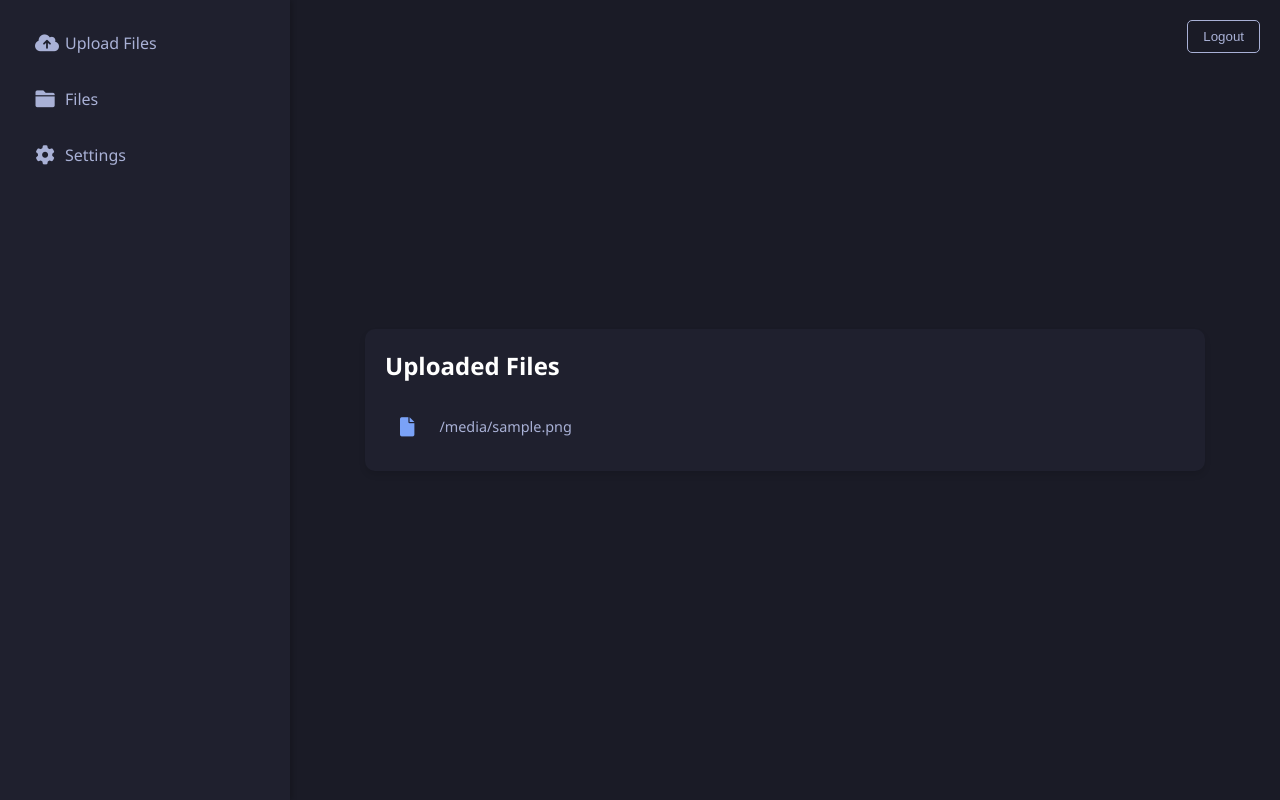
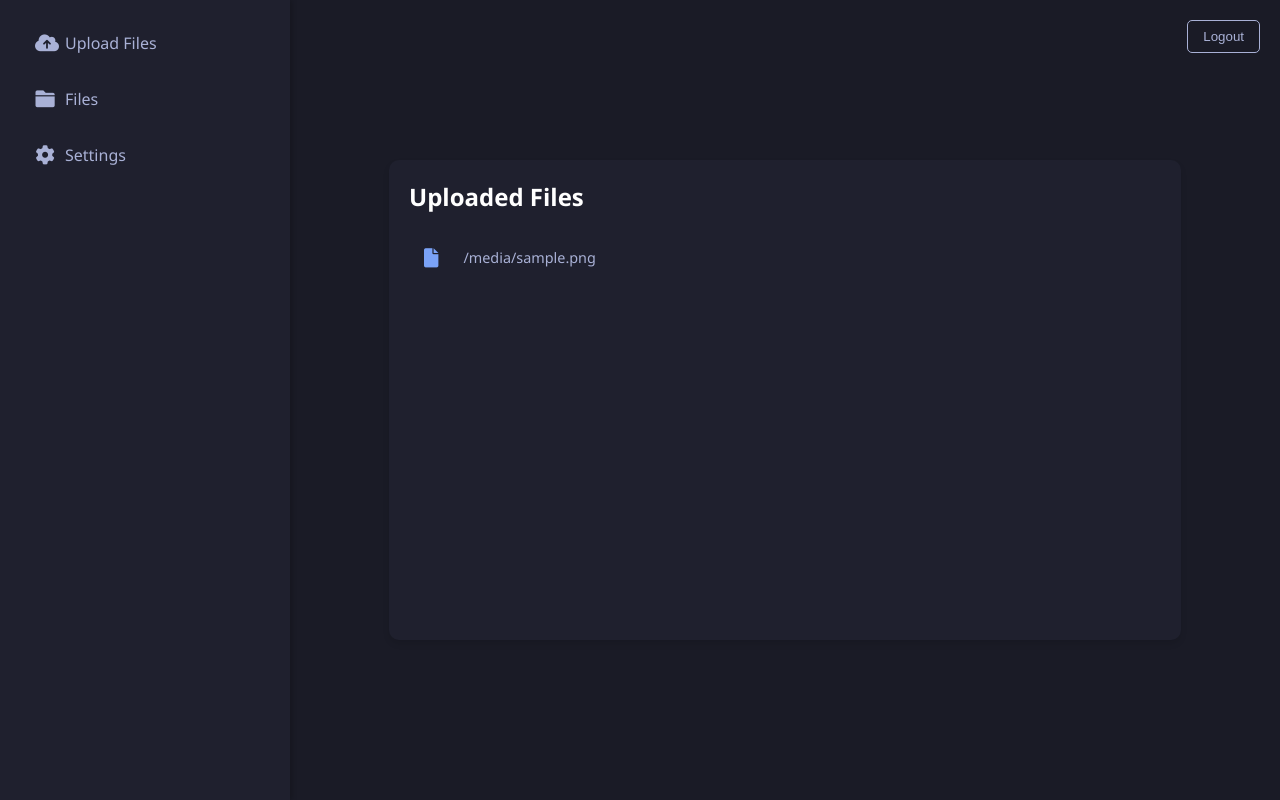
Before and after one commit to uliashev/tagai, a Django app: template users/templates/users/files.html in a window 1280 px wide. Run offline with Django 5.2, Linux system fonts and the light colour scheme; the template is opened without the code that fills it: most values are stand-ins (such as "Sample title", 1, 10 or a date in 2020).

Commit message:
Update Files page layout with specific margins

```diff
--- a/users/templates/users/files.html
+++ b/users/templates/users/files.html
@@ -9,12 +9,21 @@
     <link rel="stylesheet" href="https://cdnjs.cloudflare.com/ajax/libs/font-awesome/6.0.0/css/all.min.css">
     <style>
         .files-container {
-            width: 100%;
-            max-width: 800px;
+            position: absolute;
+            top: 20%;
+            bottom: 20%;
+            left: 10%;
+            right: 10%;
             padding: 20px;
             background-color: var(--sidebar-bg);
             border-radius: 10px;
             box-shadow: 0 4px 6px rgba(0, 0, 0, 0.1);
+            display: flex;
+            flex-direction: column;
+        }
+        .file-list {
+            flex: 1;
+            overflow-y: auto;
         }
         .file-list-item {
             display: flex;
@@ -41,6 +50,11 @@
             text-align: center;
             padding: 40px;
             color: #888;
+            flex: 1;
+            display: flex;
+            flex-direction: column;
+            justify-content: center;
+            align-items: center;
         }
     </style>
 </head>
```
